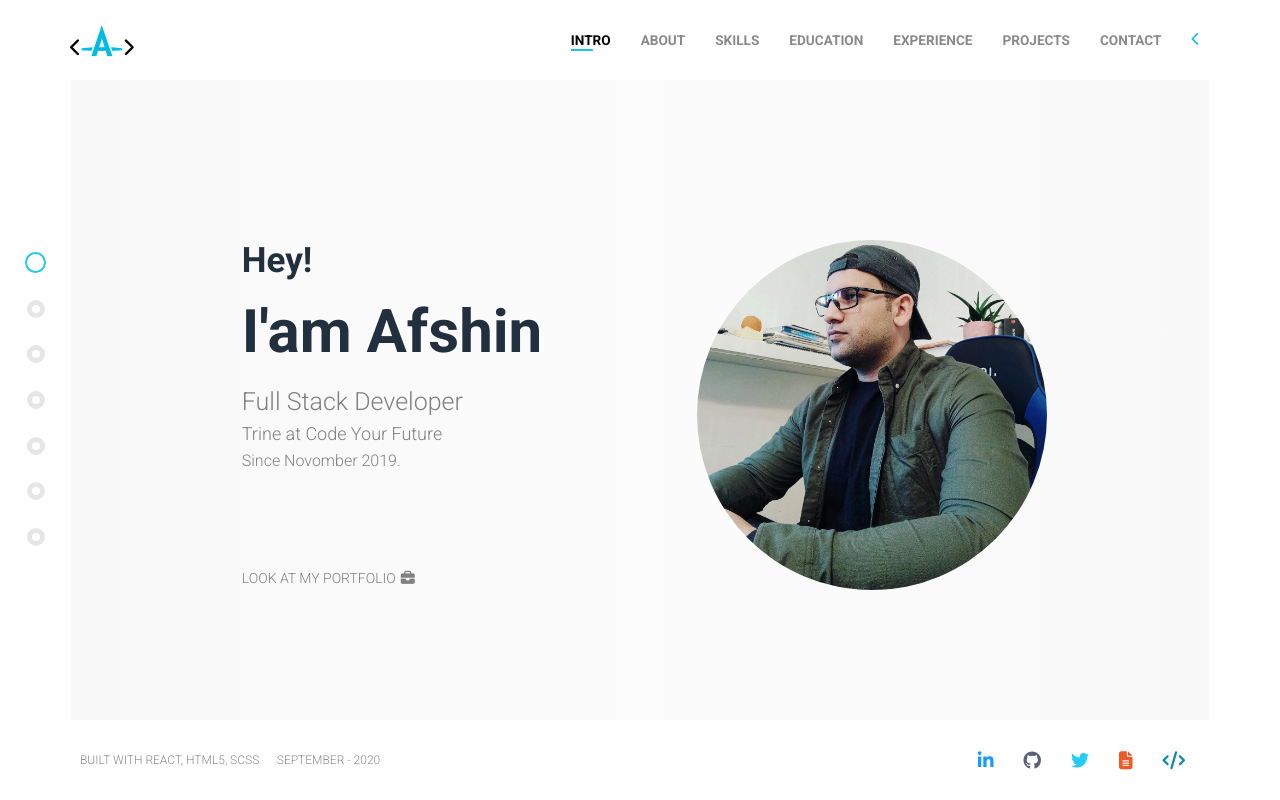
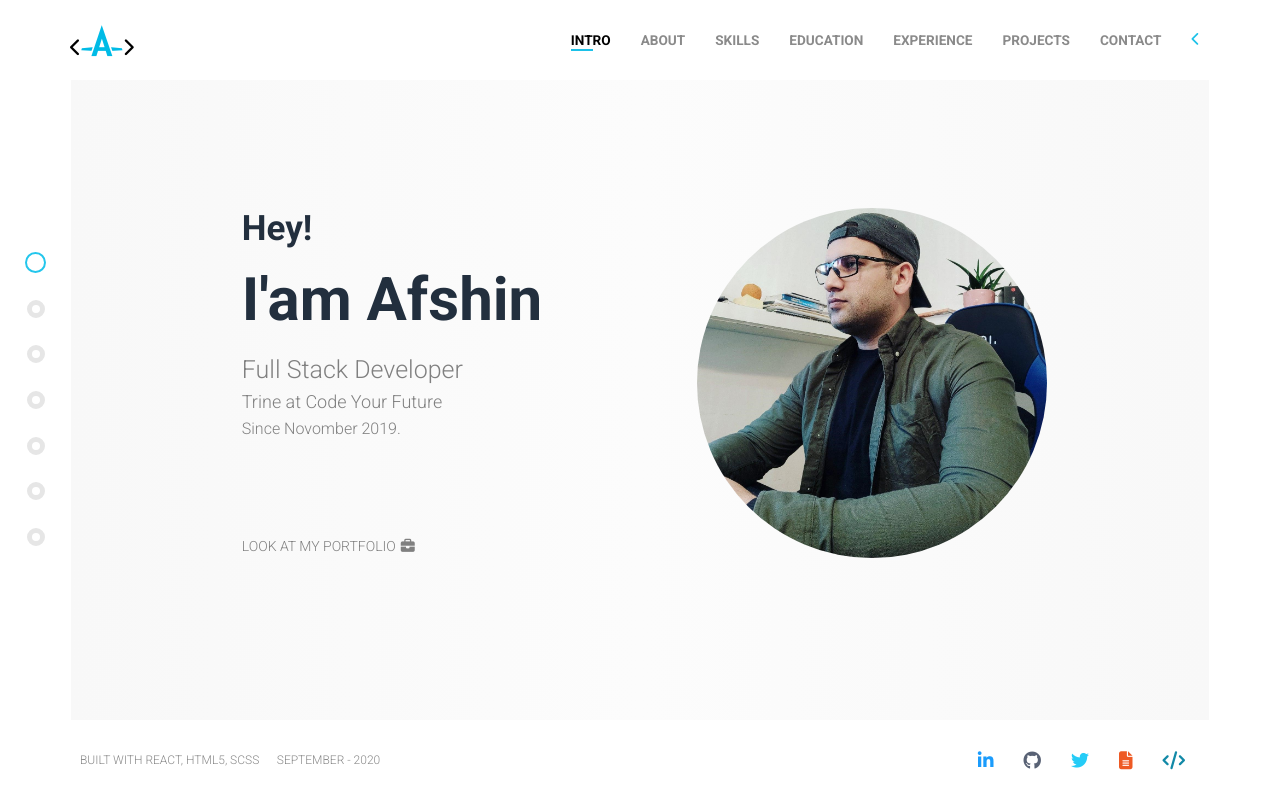
Before and after one commit to AKaramifar/myportfolio, a React (Create React App) app: page / in a window 1280 px wide. Built offline with nearby package versions, Linux system fonts and the light colour scheme.

Commit message:
intro page update

```diff
--- a/src/components/Intro/Intro.jsx
+++ b/src/components/Intro/Intro.jsx
@@ -29,7 +29,7 @@ const Intro = ({ selectNav }) => {
       </div>
       <div className="photo-container">
         <div>
-          <img src="./Afshin.jpg"></img>
+          <img src="./Afshin.jpg" alt="Afshin"></img>
         </div>
       </div>
     </div>
--- a/src/components/Intro/Intro.scss
+++ b/src/components/Intro/Intro.scss
@@ -16,7 +16,7 @@
   font-family: "Roboto", sans-serif;
   div {
     width: 70%;
-    height: 75%;
+    height: 80%;
     p:nth-child(1) {
       font-size: 35px;
       font-weight: 700;
@@ -74,7 +74,7 @@
   font-family: "Roboto", sans-serif;
   div{
     width: 90%;
-    height: 75%;
+    height: 80%;
     margin-left: 10%;
     img {
       width: 350px;
```
